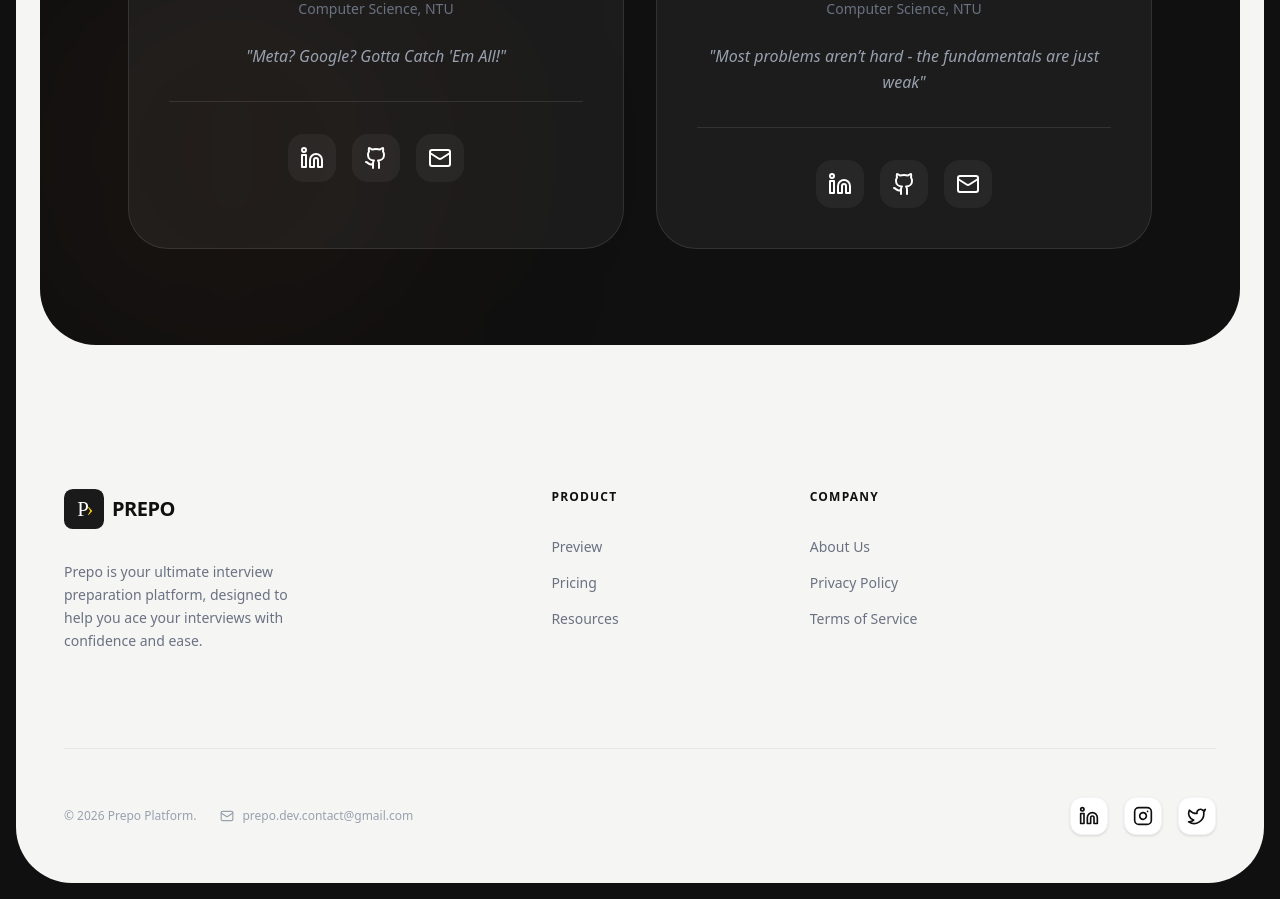
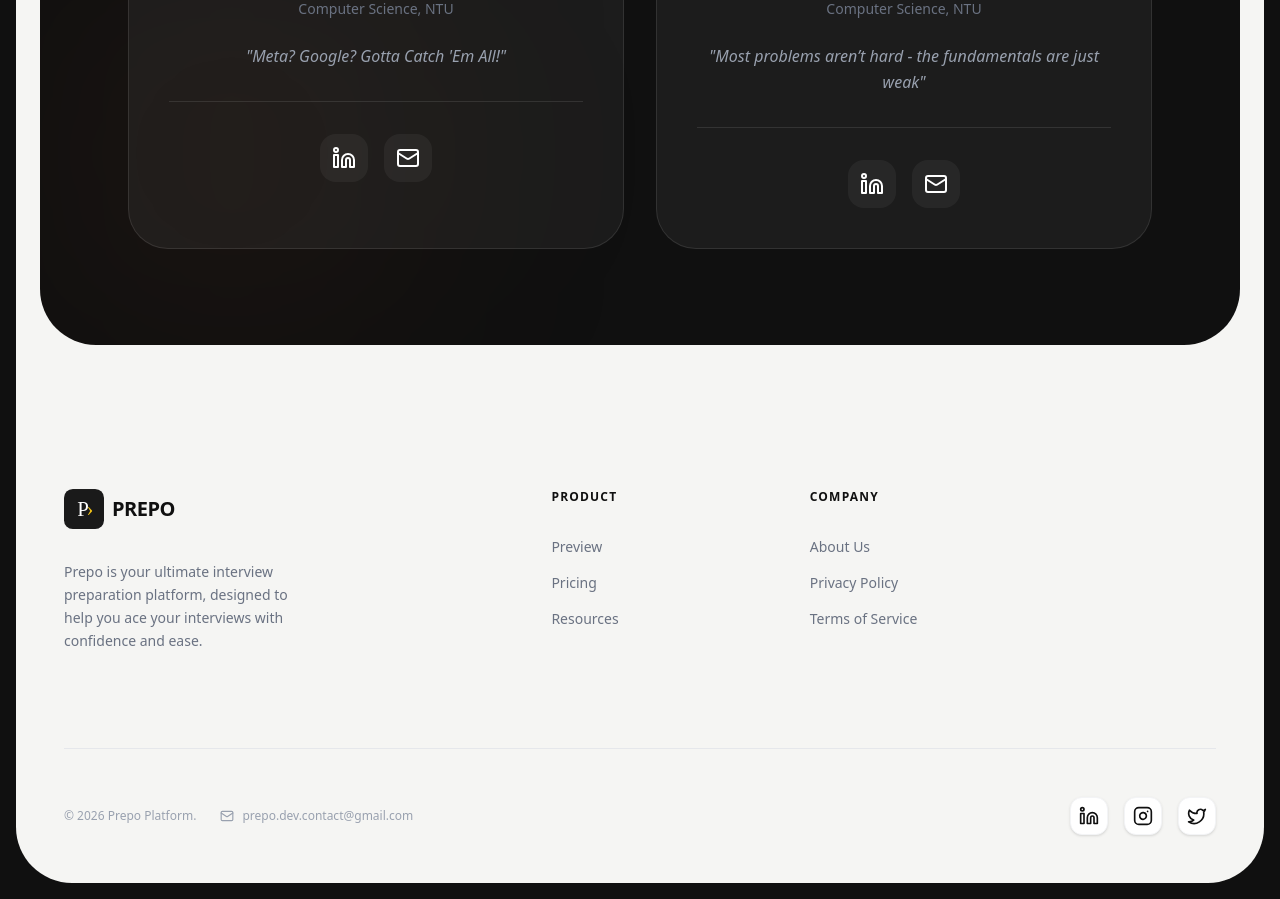
Before and after one commit to TimSing6584/PREPO, a Next.js app: page / in a window 1280 px wide. Shown: the part 2820-3719 px from the top of the page. Built offline with nearby package versions, Linux system fonts and the light colour scheme.

Commit message:
Remove Github Profiles

```diff
--- a/components/landing-page/About.tsx
+++ b/components/landing-page/About.tsx
@@ -1,6 +1,6 @@
 'use client'
 
-import { User as UserIcon, Linkedin, Github, Mail } from 'lucide-react'
+import { User as UserIcon, Linkedin, Mail } from 'lucide-react'
 import Image from 'next/image'
 
 const founders = [
@@ -75,7 +75,7 @@ export default function About() {
                 >
                   <Linkedin className="w-6 h-6 text-white" />
                 </a>
-                <a
+                {/* <a
                   href={founder.github}
                   target="_blank"
                   rel="noopener noreferrer"
@@ -83,7 +83,7 @@ export default function About() {
                   aria-label="GitHub"
                 >
                   <Github className="w-6 h-6 text-white" />
-                </a>
+                </a> */}
                 <a
                   href={`mailto:${founder.email}`}
                   target="_blank"
```
